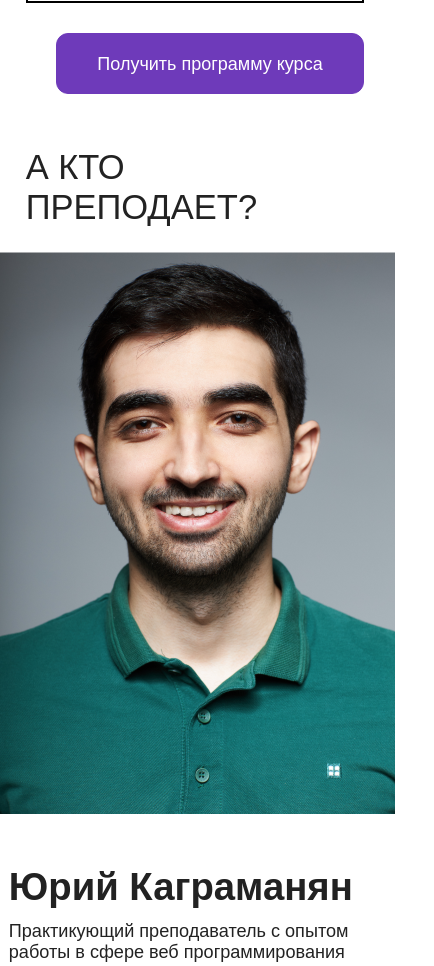
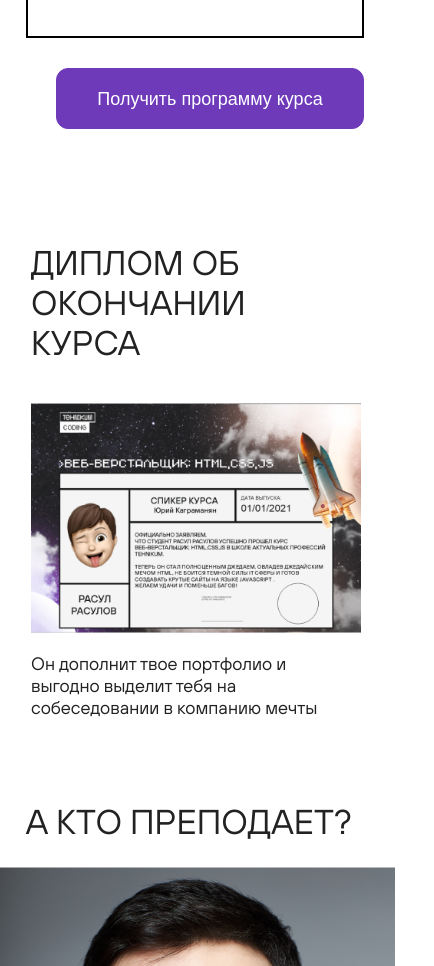
Before and after one commit to maksimefrm/flex, a plain HTML site: page index.html in a window 390 px wide. Shown: the part 3719-4685 px from the top of the page, 434 px wide, since content can reach past the window. Drawn offline with Linux system fonts and the light colour scheme; files whose address does not match are found by name; a web font is replaced by a local one.

Commit message:
flex 10 lesson

```diff
--- a/fonts/fonts.css
+++ b/fonts/fonts.css
@@ -1,7 +1,8 @@
-
 @font-face {
     font-family: 'Chava';
     src: url('Chava-Regular.ttf');
+    font-weight: normal;
+    font-style: normal;
 }
 
 @font-face {
--- a/index.html
+++ b/index.html
@@ -94,11 +94,15 @@
                     <button class="primary phone">Получить программу курса</button>
                 </div>
         </section>
-        <!-- <div class="grid">
-            <div class="header">Header</div>
-            <div class="nav">Navbar</div>
-            <div class="main">Main</div>
-        </div> -->
+        <section class="diploma_info">
+            <div class="final_diplom">
+                <img src="./image/diploma.png" alt="" id="diploma">
+                    <h2 class="title_diploma">ДИПЛОМ ОБ ОКОНЧАНИИ КУРСА</h2>
+                    <div>
+                        <p class="text_diploma">Он дополнит твое портфолио и выгодно выделит тебя на собеседовании в компанию мечты</p>
+                    </div>
+            </div>
+        </section>
         <section>
             <h2 class="who">А КТО ПРЕПОДАЕТ?</h2>
             <div class="legend">
@@ -161,6 +165,23 @@
             <p class="p_earings">По данным сайта hh.uz большие компании готовы платить начинающим Верстальщикам <span class="three">от 300$</span>. Тебе лишь нужно набираться опыта и твой доход будет расти с каждым разом . А мы готовы тебе помочь в этом!</p>
             <img src="./image/reviews.png" alt="" id="reviews">
         </section>
+        <section class="what_you_get">
+            <h2 class="what_title">КРОМЕ ЭТОГО ТЕБЯ ЖДУТ:</h2>
+            <div class="what_main">
+                <img src="./image/what.png" alt="" id="what">
+                <div class="what_parag">
+                    <div class="what_span">
+                        <span>150$ от наших партнёров</span>
+                    </div>
+                    <div class="what_span">
+                        <span>Компьютер для каждого студента со всеми необходимыми программами</span>
+                    </div>
+                    <div class="what_span">
+                        <span>Набор студента - приветственное письмо с ссылкой на закрытую группу, канцелярские принадлежности, стикеры и партнерские промо-коды</span>
+                    </div>
+                </div>
+            </div>
+        </section>
     </main>
 
 
--- a/style.css
+++ b/style.css
@@ -1,14 +1,14 @@
+@font-face {
+    font-family: 'TT Hoves';
+    src: url(./fonts/TTHoves-Regular.woff);
+    font-style: normal;
+}
 @font-face {
     font-family: 'Chava';
-    src: url('Chava-Regular.ttf');
-}
-@font-face {
-    font-family: 'TT Hoves';
-    src: url('TTHoves-Regular.eot');
-    src: local('TT Hoves Regular'), local('TTHoves-Regular')
+    src: url(./fonts/Chava-Regular.ttf);
 }
 body {
-    font-family: 'TT Hoves', sans-serif;
+    font-family: 'TT Hoves';
 }
 *{
     margin: 0;
@@ -336,6 +336,65 @@ main {
 
 
 
+.diploma_info {
+    margin-top: calc(11vw + 18px);
+    margin-bottom: calc(11vw + 18px);
+}
+.title_diploma {
+    font-size: calc(2.65vw + 24px);
+    font-weight: 500;
+    grid-area: title;
+}
+.final_diplom {
+    display: grid;
+    grid-template-columns: calc(11.3vw + 285.7px) 1fr;
+    grid-template-rows: 1fr 1fr;
+    gap: 0px 19px;
+    grid-template-areas: "img title"
+                         "img parag";
+}
+#diploma {
+    width: calc(11.3vw + 285.7px);
+    grid-area: img;
+}
+.text_diploma {
+    max-width: 514px;
+    font-size: calc(1vw + 14.2px);
+    grid-area: parag;
+}
+
+
+
+
+.what_title {
+    font-size: calc(2.65vw + 24px);
+    font-weight: 500;
+    margin-bottom: calc(1.1vw + 15.8px);
+}
+#what {
+    width: calc(19.1vw + 334.3px);
+}
+.what_span span {
+    font-size: calc(0.3vw + 16.7px);
+}
+.what_span {
+    margin-bottom: calc(0.6vw + 18px);
+}
+.what_parag {
+    width: calc(21.2vw + 248.4px);
+}
+.what_main {
+    display: flex;
+    flex-direction: row;
+    flex-wrap: wrap;
+    gap: 20px;
+    align-items: center;
+}
+.what_you_get {
+    margin-top: calc(11vw + 18px);
+    margin-bottom: calc(11vw + 18px);
+}
+
 
 
 @media (max-width: 1099px) {
@@ -382,4 +441,27 @@ main {
         grid-template-areas: "smile keyboard"
                              "champion case";
     }
+    .final_diplom {
+        grid-template-columns: 328px;
+        grid-template-rows: 0fr;
+        gap: 20px 0;
+        grid-template-areas: "title"
+                             "img"
+                             "parag";
+    }
+    .title_diploma {
+        height: 120px;
+        margin-bottom: 20px;
+    }
+    .what_main {
+        flex-direction: column;
+        justify-content: center;
+    }
+    .diploma_info {
+        display: flex;
+        flex-direction: column;
+        justify-content: center;
+        align-items: center;
+    }
+
 }
```
Also changed, not shown: image/diploma.png (added), image/what.png (added).
